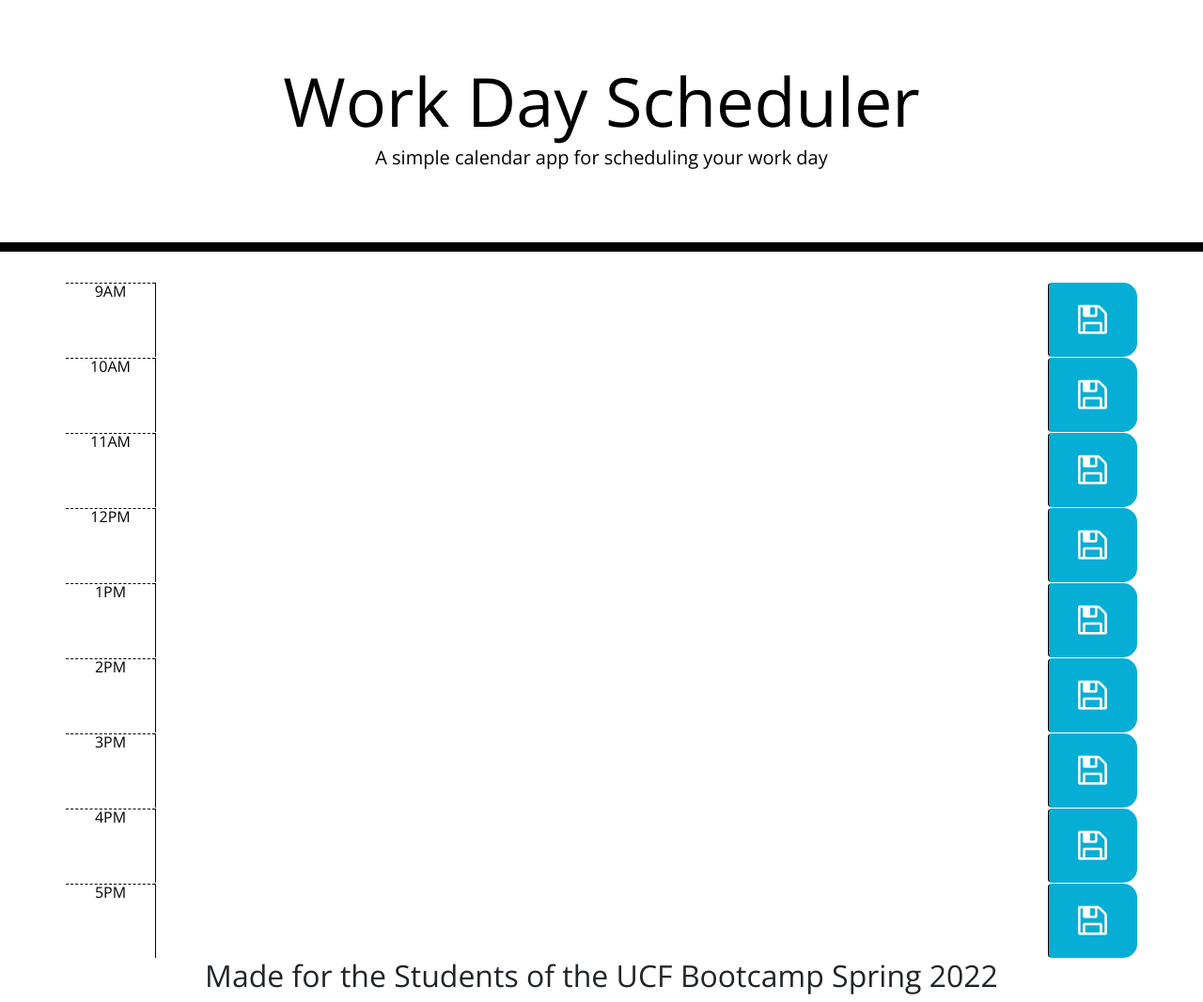
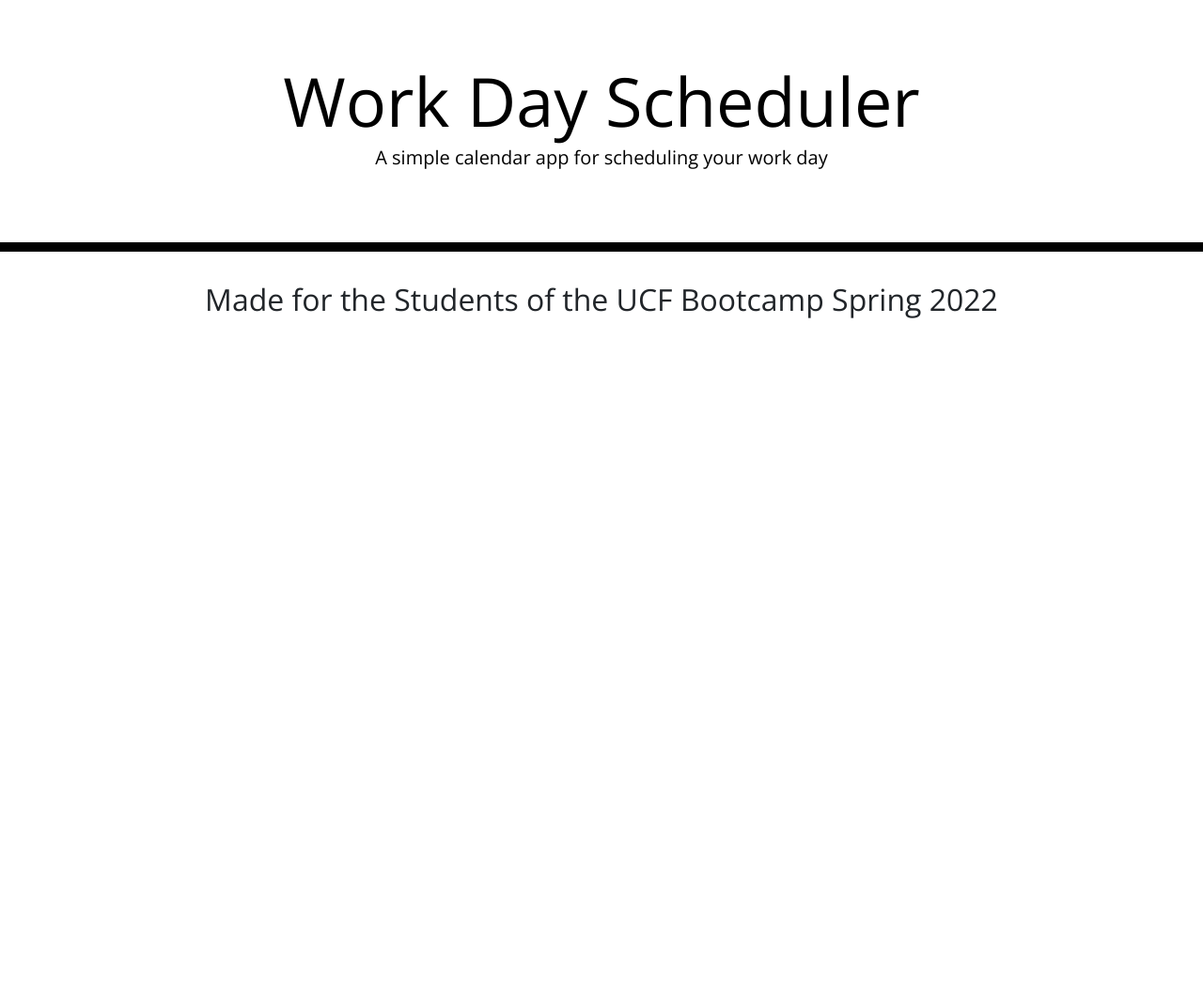
Before and after one commit to VHarris113/day-planner-revamp, a plain HTML site: page index.html in a window 1280 px wide. Shown: the whole page at 94% size. After the commit the page ends 800 px from the top, so only its background shows below. Drawn offline with nearby package versions, Linux system fonts and the light colour scheme.

Commit message:
added how I did my rows to a note file for demo today

```diff
--- a/index.html
+++ b/index.html
@@ -31,51 +31,7 @@
     </header>
     <div class="container">
       <!-- Timeblocks go here -->
-      <section id="hour-nine" class="row time-block">
-        <div class="col-md-1 hour">9AM</div>
-        <textarea class="col-md-10 information"></textarea>
-        <button class="btn saveBtn col-md-1"><i class="fa fa-save" style="font-size:36px;"></i></button>
-      </section>
-      <section id="hour-ten" class="row time-block">
-        <div class="col-md-1 hour">10AM</div>
-        <textarea class="col-md-10 information"></textarea>
-        <button class="btn saveBtn col-md-1"><i class="fa fa-save" style="font-size:36px;"></i></button>
-      </section>
-      <section id="hour-eleven" class="row time-block">
-        <div class="col-md-1 hour">11AM</div>
-        <textarea class="col-md-10 information"></textarea>
-        <button class="btn saveBtn col-md-1"><i class="fa fa-save" style="font-size:36px;"></i></button>
-      </section>
-      <section id="hour-twelve" class="row time-block">
-        <div class="col-md-1 hour">12PM</div>
-        <textarea class="col-md-10 information"></textarea>
-        <button class="btn saveBtn col-md-1"><i class="fa fa-save" style="font-size:36px;"></i></button>
-      </section>
-      <section id="hour-thirteen" class="row time-block">
-        <div class="col-md-1 hour">1PM</div>
-        <textarea class="col-md-10 information"></textarea>
-        <button class="btn saveBtn col-md-1"><i class="fa fa-save" style="font-size:36px;"></i></button>
-      </section>
-      <section id="hour-fourteen" class="row time-block">
-        <div class="col-md-1 hour">2PM</div>
-        <textarea class="col-md-10 information"></textarea>
-        <button class="btn saveBtn col-md-1"><i class="fa fa-save" style="font-size:36px;"></i></button>
-      </section>
-      <section id="hour-fifteen" class="row time-block">
-        <div class="col-md-1 hour">3PM</div>
-        <textarea class="col-md-10 information"></textarea>
-        <button class="btn saveBtn col-md-1"><i class="fa fa-save" style="font-size:36px;"></i></button>
-      </section>
-      <section id="hour-sixteen" class="row time-block">
-        <div class="col-md-1 hour">4PM</div>
-        <textarea class="col-md-10 information"></textarea>
-        <button class="btn saveBtn col-md-1"><i class="fa fa-save" style="font-size:36px;"></i></button>
-      </section>
-      <section id="hour-seventeen" class="row time-block">
-        <div class="col-md-1 hour">5PM</div>
-        <textarea class="col-md-10 information"></textarea>
-        <button class="btn saveBtn col-md-1"><i class="fa fa-save" style="font-size:36px;"></i></button>
-      </section>
+
     </div>
     <footer>
       <h2>Made for the Students of the UCF Bootcamp Spring 2022</h2>
```
Also changed, not shown: notes.txt (added).
